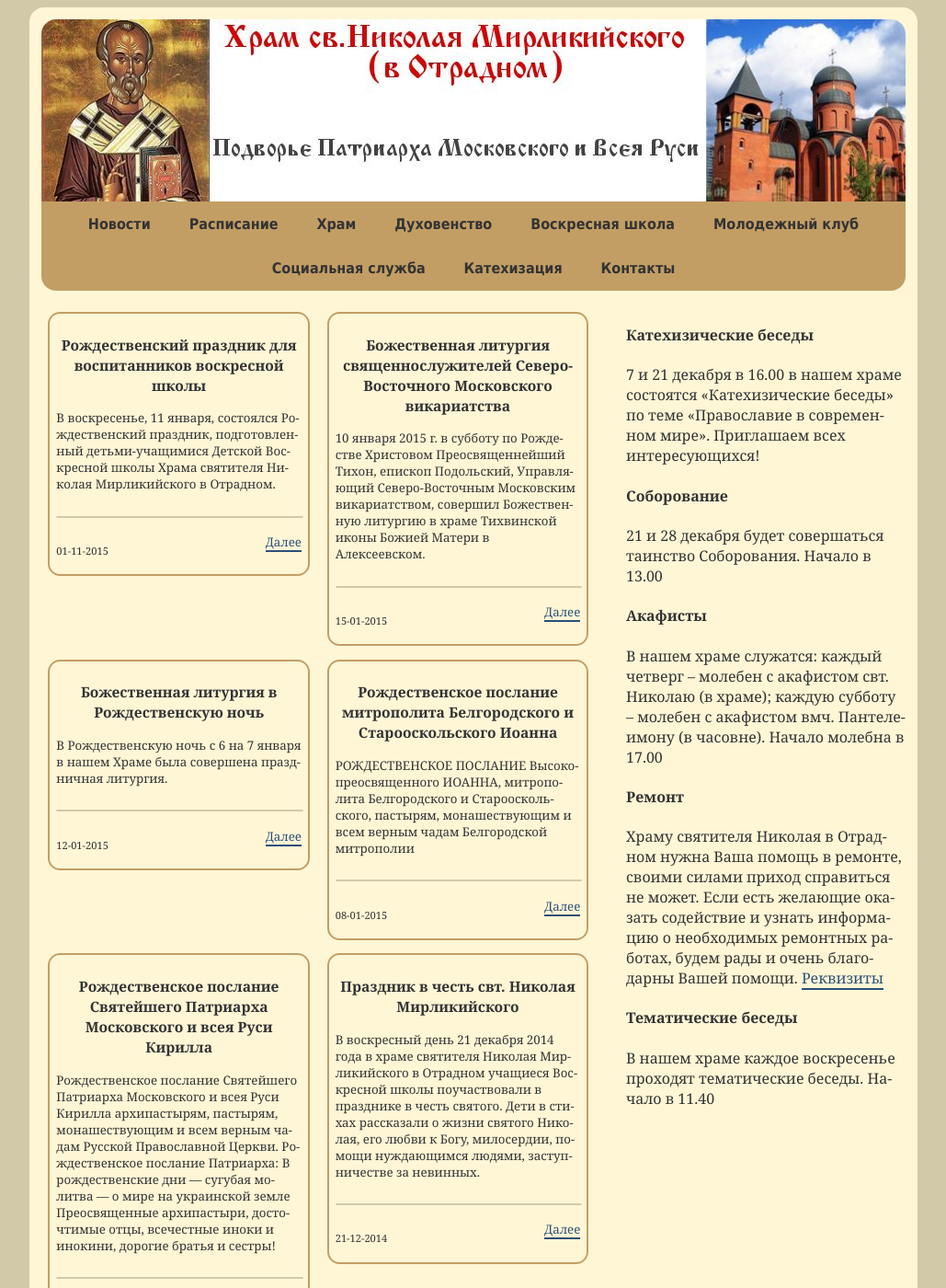
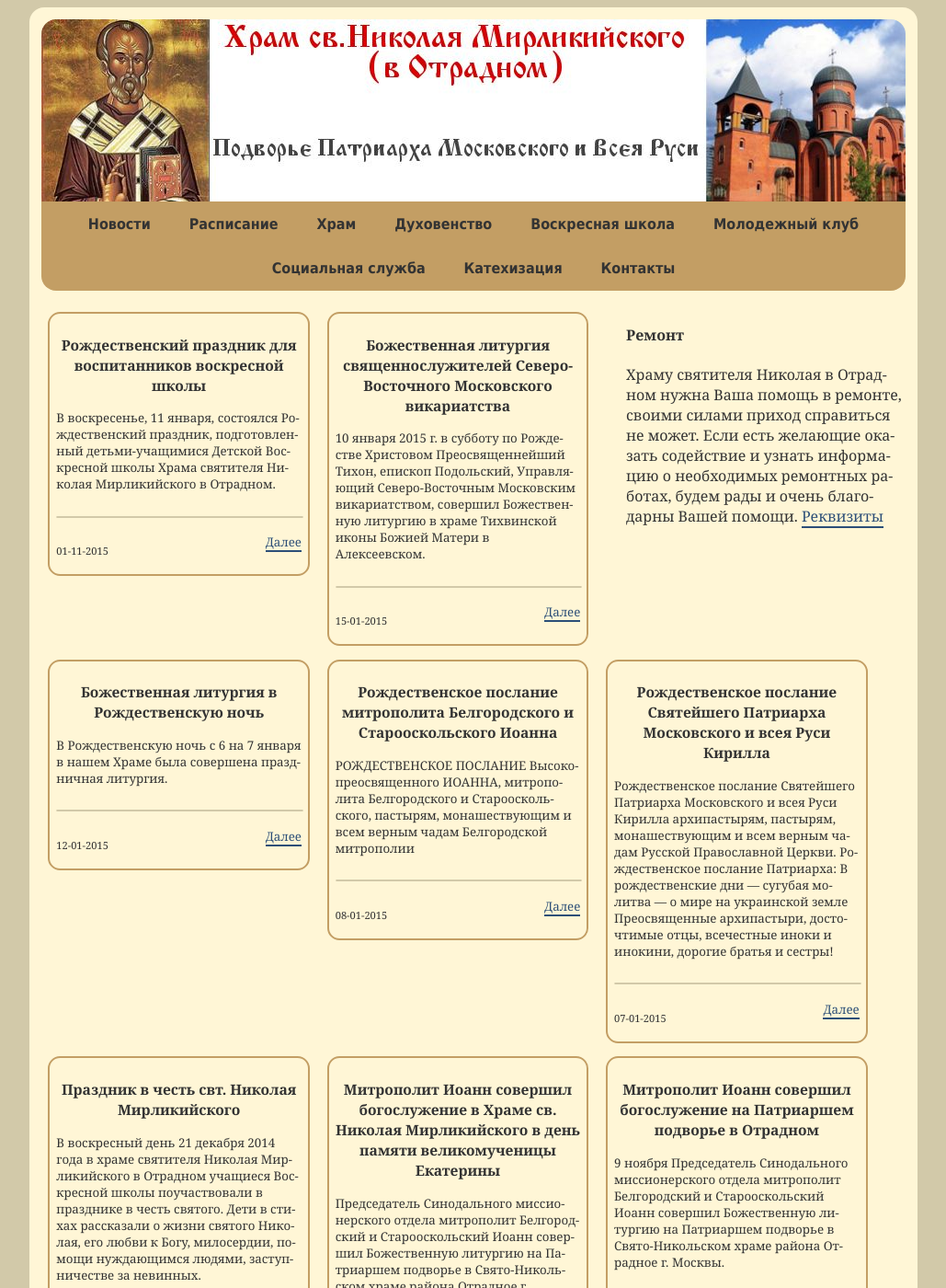
Before and after one commit to hramotradnoe/hramotradnoe.github.io, a Jekyll site: the page built from index.html, in a window 1280 px wide and 1400 px high. Shown: the whole window at 92% size, without its empty margins (125-1154 px from the left). Built offline with Jekyll 4.4.1, drawn with Linux system fonts in a browser that asks for light colours.

Commit message:
удалены объявления с главной страницы

```diff
--- a/_data/ads.yml
+++ b/_data/ads.yml
@@ -1,14 +1,2 @@
-- title       : Катехизические беседы
-  description : "7 и 21 декабря в 16.00 в нашем храме состоятся «Катехизические беседы» по теме «Православие в современном мире». Приглашаем всех интересующихся!"
-
-- title       : Соборование
-  description : "21 и 28 декабря будет совершаться таинство Соборования. Начало в 13.00"
-
-- title       : Акафисты
-  description : "В нашем храме служатся: каждый четверг &ndash; молебен с акафистом свт. Николаю (в храме); каждую субботу &ndash; молебен с акафистом вмч. Пантелеимону (в часовне). Начало молебна в 17.00"
-
 - title       : Ремонт
   description : Храму cвятителя Николая в Отрадном нужна Ваша помощь в ремонте, своими силами приход справиться не может. Если есть желающие оказать содействие и узнать информацию о необходимых ремонтных работах, будем рады и очень благодарны Вашей помощи. [Реквизиты](/posts/2011/12/help_for_church)
-
-- title       : Тематические беседы
-  description : В нашем храме каждое воскресенье проходят тематические беседы. Начало в 11.40
```
